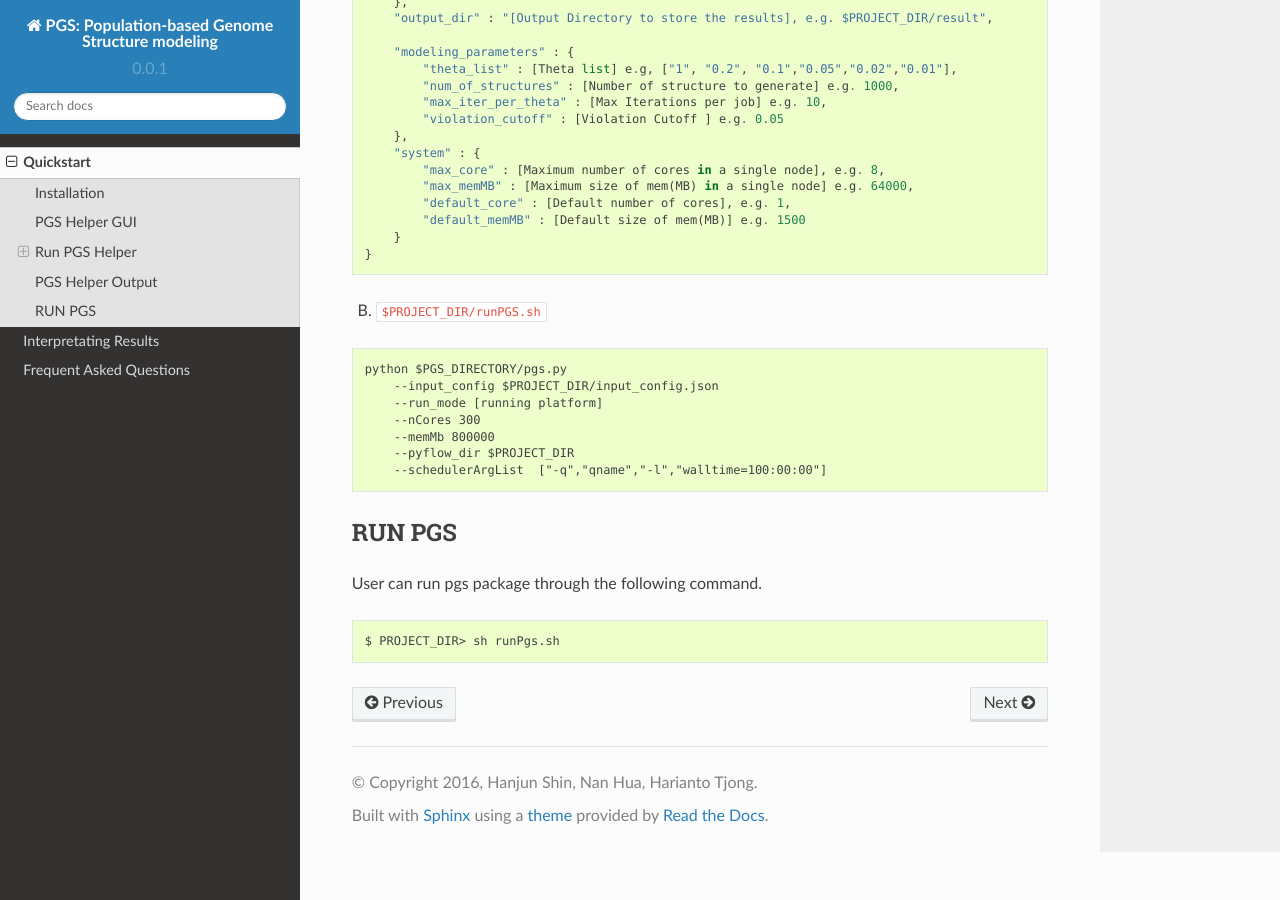
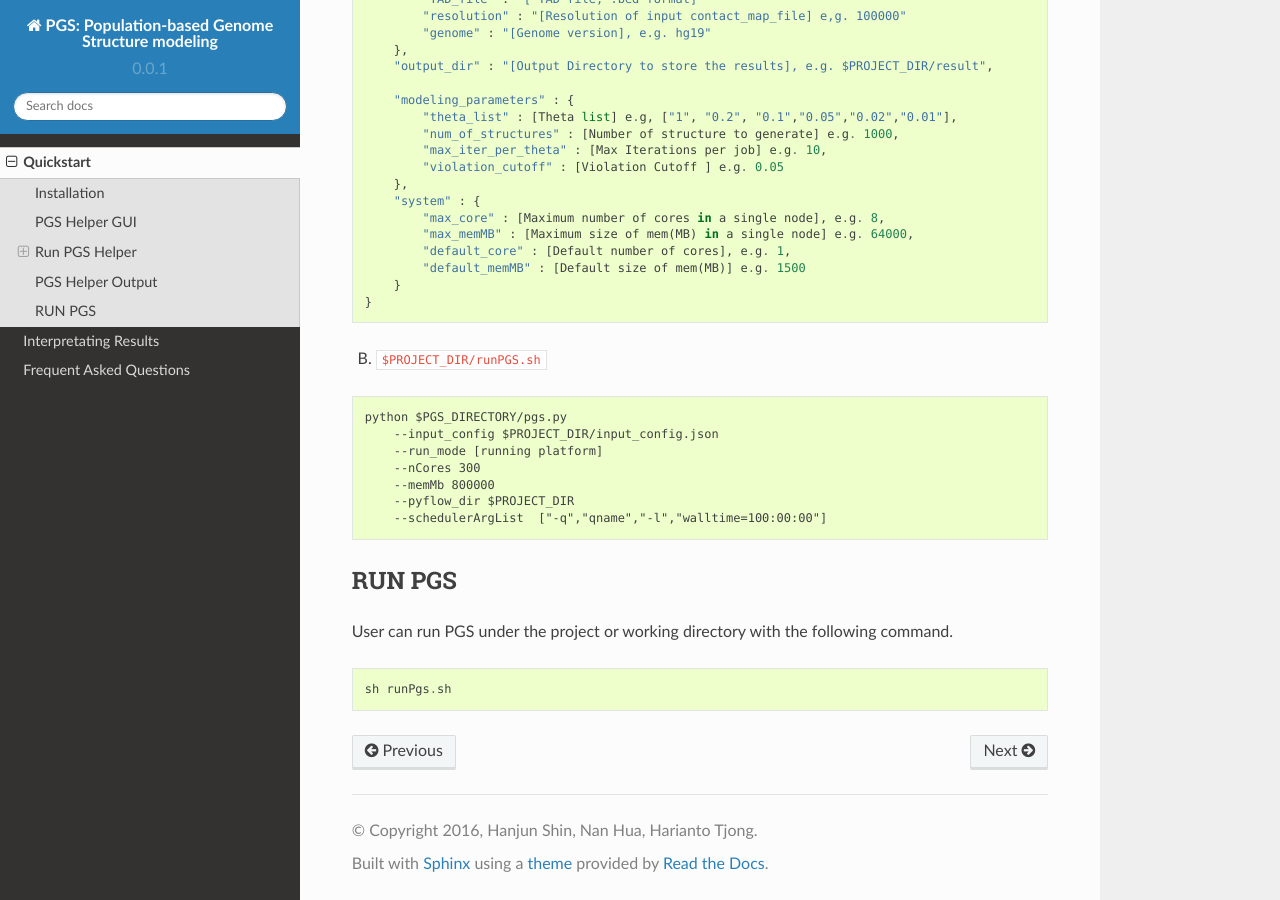
Before and after one commit to alberlab/pgs, a Sphinx documentation site: the page built from docs/quickstart.rst, in a window 1280 px wide and 900 px high, scrolled down 3838 px. Built offline with Sphinx 7.4.7 and the Read the Docs theme 2.0.0, drawn with Linux system fonts in a browser that asks for light colours; some of the changed text lies outside the part shown.

Commit message:
quickstart and example files

```diff
--- a/docs/quickstart.rst
+++ b/docs/quickstart.rst
@@ -73,6 +73,8 @@
 
 C. Input
 ~~~~~~~~
+
+The following GUI will appear:
 
 1. Input Data
 
@@ -179,8 +181,8 @@
 RUN PGS
 -------
 
-User can run pgs package through the following command.
+User can run PGS under the project or working directory with the following command.
 
 ::
 
-    $ PROJECT_DIR> sh runPgs.sh
+     sh runPgs.sh
```
